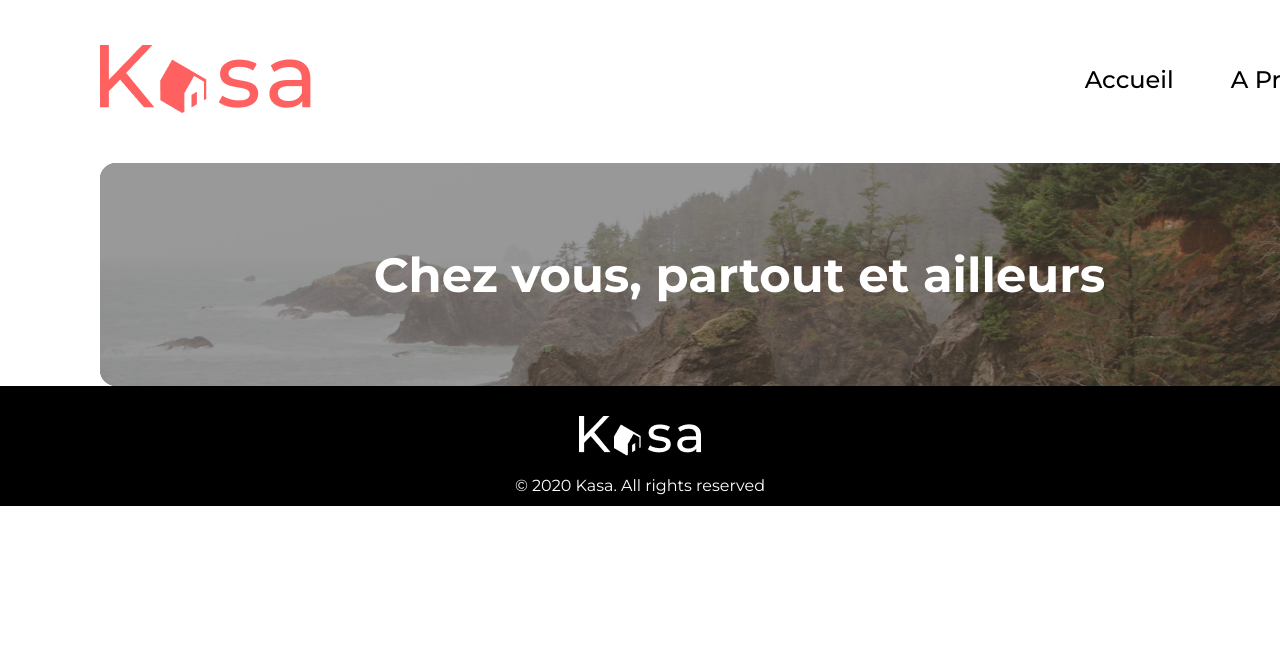
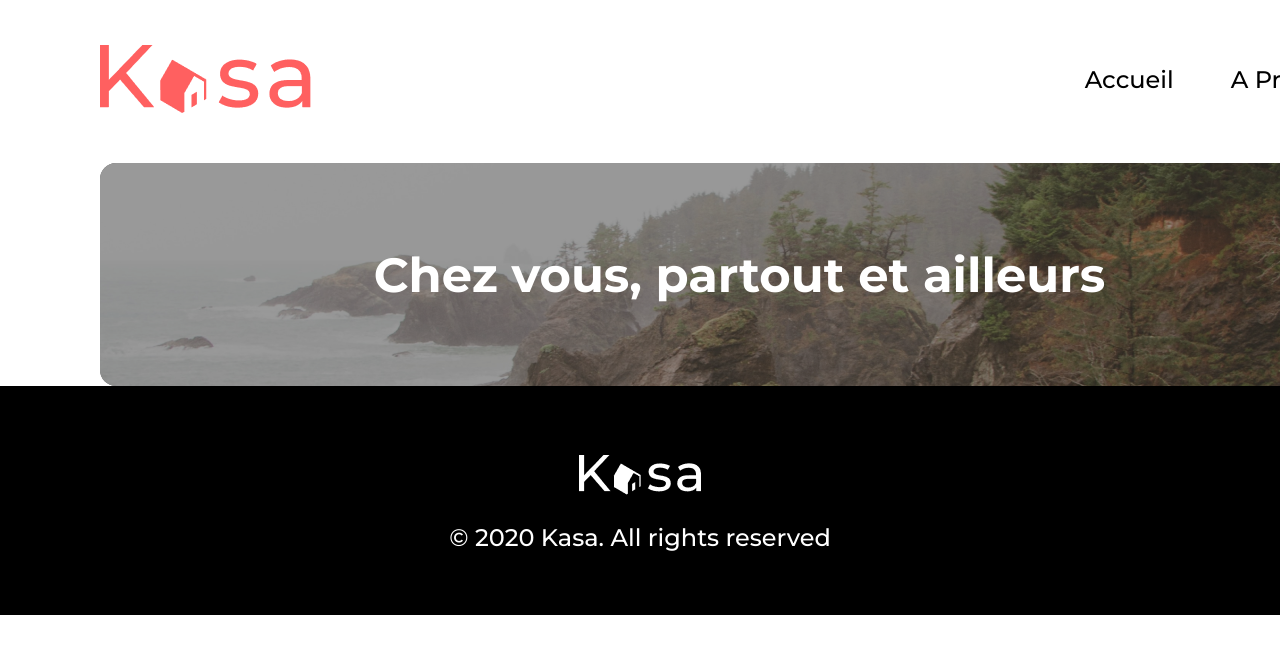
Before and after one commit to Souleymane7800/P11-Kasa, a React (Vite) app: page / in a window 1280 px wide. Shown: the top 654 px of the page. Built offline with nearby package versions, Linux system fonts and the light colour scheme.

Commit message:
footer.scss

```diff
--- a/src/styles/layout/footer.scss
+++ b/src/styles/layout/footer.scss
@@ -1,8 +1,13 @@
 .footer {
+      display: flex;
+      align-items: center;
+      flex-direction: column;
+      justify-content: center;
       background-color: black;
       padding: 20px 20px 0px 20px;
       text-align: center;
-      min-height: 100px;
+      height: 209px;
+      // min-height: 100px;
       max-width: 1440px;
       margin: 0 auto;
 
@@ -12,5 +17,7 @@
 
       &__text {
             color: white;
+            font-size: 1.5rem;
+            font-weight: 500;
       }
 }
```
